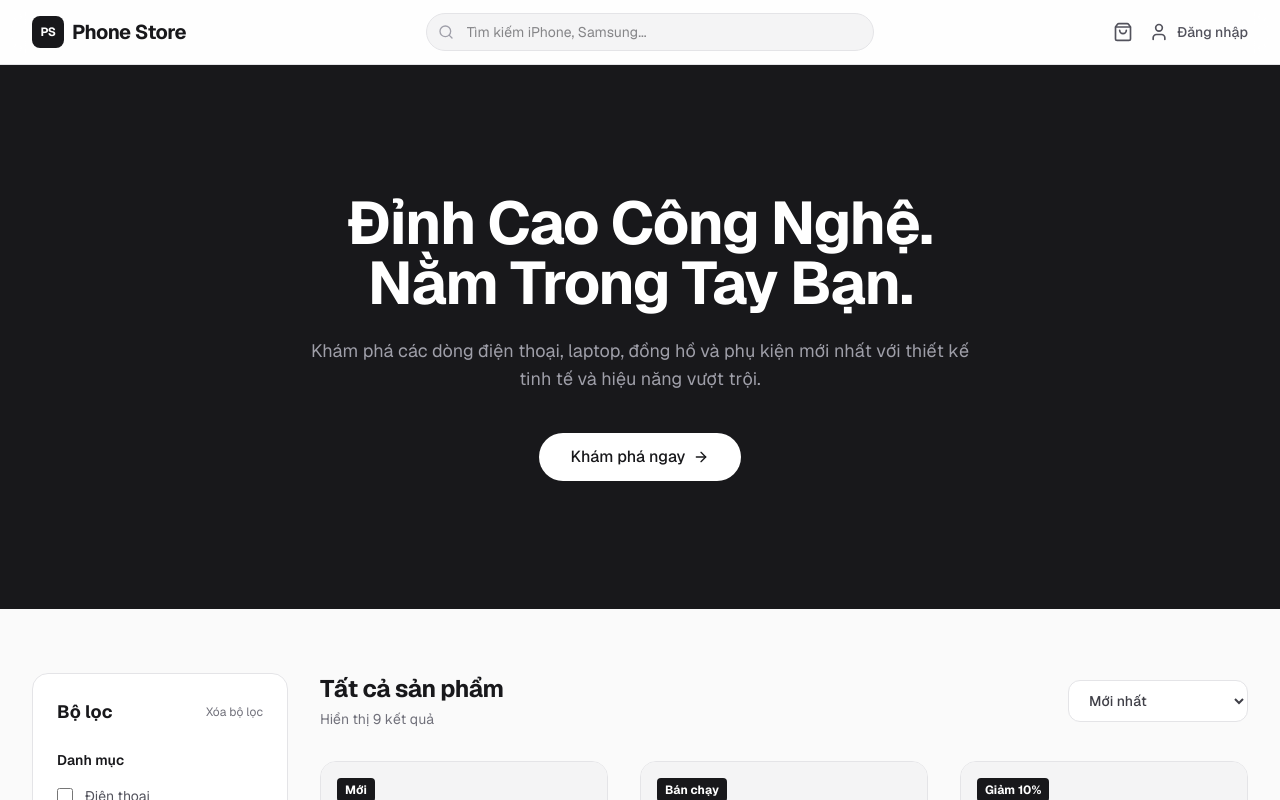
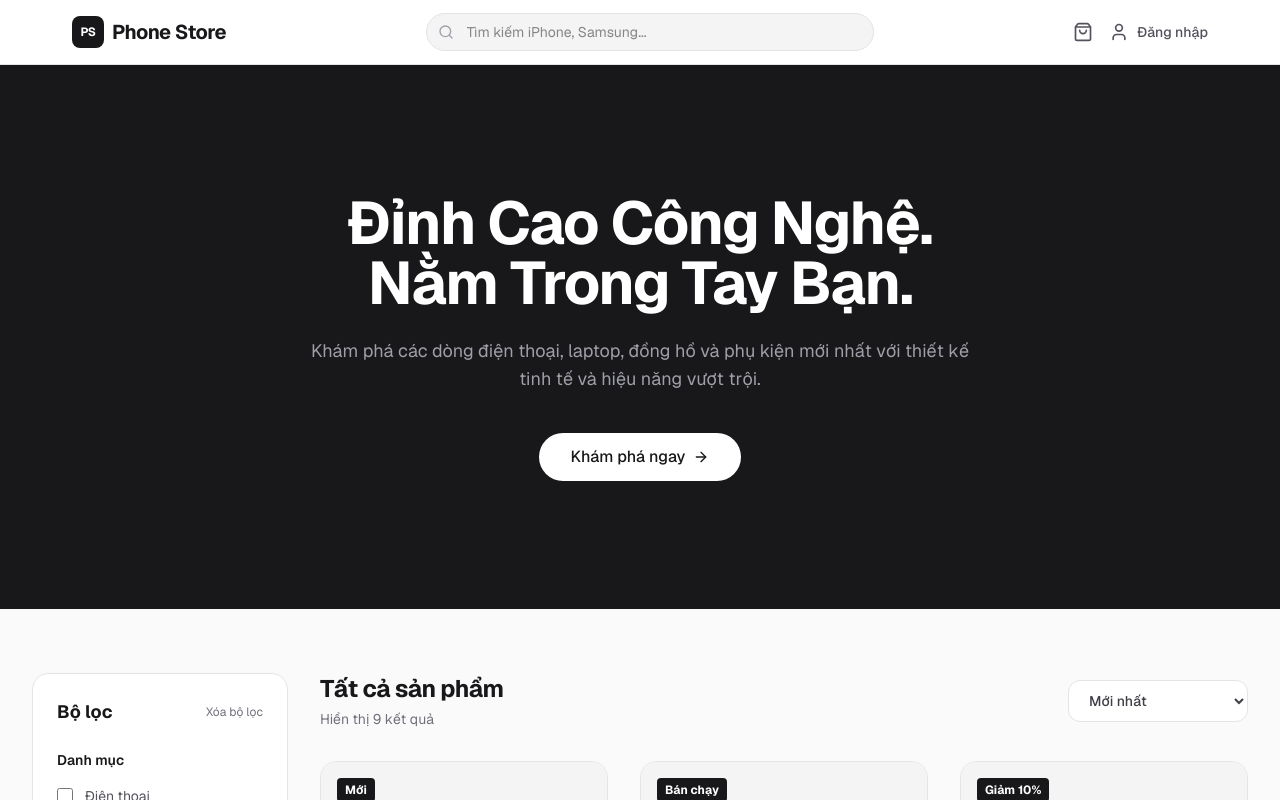
Before and after one commit to sunnytran123/phone-store-system, a Next.js app: page / in a window 1280 px wide. Shown: the top 800 px of the page. Built offline with nearby package versions, Linux system fonts and the light colour scheme.

Commit message:
feat: extract and apply global Header with auth dialog across pages

```diff
--- a/app/layout.tsx
+++ b/app/layout.tsx
@@ -17,13 +17,20 @@ export const metadata: Metadata = {
   description: "Generated by create next app",
 };
 
-export default function RootLayout({ children }: LayoutProps<"/">) {
+import Footer from "@/components/Footer";
+import Header from "@/components/Header";
+
+export default function RootLayout({ children }: { children: React.ReactNode }) {
   return (
     <html
       lang="en"
       className={`${geistSans.variable} ${geistMono.variable} h-full antialiased`}
     >
-      <body className="min-h-full flex flex-col">{children}</body>
+      <body className="min-h-full flex flex-col bg-zinc-50 text-zinc-900 font-sans">
+        <Header />
+        {children}
+        <Footer />
+      </body>
     </html>
   );
 }
--- a/app/page.tsx
+++ b/app/page.tsx
@@ -52,43 +52,6 @@ export default function HomePage() {
 
   return (
     <div className="min-h-screen bg-zinc-50 font-sans text-zinc-900">
-      {/* Navigation */}
-      <nav className="sticky top-0 z-50 bg-white/80 backdrop-blur-md border-b border-zinc-200">
-        <div className="max-w-7xl mx-auto px-4 sm:px-6 lg:px-8">
-          <div className="flex justify-between h-16 items-center">
-            <div className="flex items-center gap-2">
-              <div className="w-8 h-8 bg-zinc-900 text-white rounded-lg flex items-center justify-center font-bold text-xs tracking-tighter">
-                PS
-              </div>
-              <span className="font-bold text-xl tracking-tight hidden sm:block">Phone Store</span>
-            </div>
-
-            <div className="hidden md:flex flex-1 max-w-md mx-8">
-              <div className="relative w-full">
-                <div className="absolute inset-y-0 left-0 pl-3 flex items-center pointer-events-none">
-                  <Search className="h-4 w-4 text-zinc-400" />
-                </div>
-                <input
-                  type="text"
-                  className="block w-full pl-10 pr-3 py-2 border border-zinc-200 rounded-full bg-zinc-100 text-sm focus:outline-none focus:ring-2 focus:ring-zinc-900 focus:bg-white transition-colors"
-                  placeholder="Tìm kiếm iPhone, Samsung..."
-                />
-              </div>
-            </div>
-
-            <div className="flex items-center gap-4">
-              <button onClick={handleActionRequiresAuth} className="text-zinc-600 hover:text-zinc-900 transition-colors">
-                <ShoppingBag className="w-5 h-5" />
-              </button>
-              <Link href="/login" className="flex items-center gap-2 text-sm font-medium text-zinc-600 hover:text-zinc-900 transition-colors">
-                <User className="w-5 h-5" />
-                <span className="hidden sm:inline">Đăng nhập</span>
-              </Link>
-            </div>
-          </div>
-        </div>
-      </nav>
-
       {/* Hero Section */}
       <div className="bg-zinc-900 text-white">
         <div className="max-w-7xl mx-auto px-4 sm:px-6 lg:px-8 py-20 lg:py-32 flex flex-col items-center text-center">
--- /dev/null
+++ b/components/Header.tsx
@@ -0,0 +1,82 @@
+"use client";
+
+import { ShoppingBag, User, Search } from "lucide-react";
+import Link from "next/link";
+import { useState } from "react";
+import { useRouter } from "next/navigation";
+
+export default function Header() {
+  const router = useRouter();
+  const [showAuthDialog, setShowAuthDialog] = useState(false);
+
+  const handleActionRequiresAuth = () => {
+    setShowAuthDialog(true);
+  };
+
+  return (
+    <>
+      <nav className="sticky top-0 z-50 bg-white border-b border-zinc-200 shadow-sm">
+        <div className="max-w-[1200px] mx-auto px-4 sm:px-6 lg:px-8">
+          <div className="flex justify-between h-16 items-center">
+            <Link href="/" className="flex items-center gap-2">
+              <div className="w-8 h-8 bg-zinc-900 text-white rounded-lg flex items-center justify-center font-bold text-xs tracking-tighter">
+                PS
+              </div>
+              <span className="font-bold text-xl text-zinc-900 tracking-tight hidden sm:block">Phone Store</span>
+            </Link>
+
+            <div className="hidden md:flex flex-1 max-w-md mx-8">
+              <div className="relative w-full">
+                <div className="absolute inset-y-0 left-0 pl-3 flex items-center pointer-events-none">
+                  <Search className="h-4 w-4 text-zinc-400" />
+                </div>
+                <input
+                  type="text"
+                  className="block w-full pl-10 pr-3 py-2 border border-zinc-200 rounded-full bg-zinc-100 text-sm focus:outline-none focus:ring-2 focus:ring-zinc-900 focus:bg-white transition-colors"
+                  placeholder="Tìm kiếm iPhone, Samsung..."
+                />
+              </div>
+            </div>
+
+            <div className="flex items-center gap-4">
+              <button onClick={handleActionRequiresAuth} className="text-zinc-600 hover:text-zinc-900 transition-colors">
+                <ShoppingBag className="w-5 h-5" />
+              </button>
+              <Link href="/login" className="flex items-center gap-2 text-sm font-medium text-zinc-600 hover:text-zinc-900 transition-colors">
+                <User className="w-5 h-5" />
+                <span className="hidden sm:inline">Đăng nhập</span>
+              </Link>
+            </div>
+          </div>
+        </div>
+      </nav>
+
+      {/* Auth Dialog */}
+      {showAuthDialog && (
+        <div className="fixed inset-0 z-[100] flex items-center justify-center bg-black/50 backdrop-blur-sm animate-in fade-in duration-200">
+          <div className="bg-white rounded-2xl p-6 w-[90%] max-w-[400px] shadow-2xl animate-in zoom-in-95 duration-200">
+            <h3 className="text-xl font-bold text-zinc-900 mb-2">Yêu cầu đăng nhập</h3>
+            <p className="text-zinc-600 text-sm mb-6">Vui lòng đăng nhập vào hệ thống để tiếp tục thực hiện chức năng mua hàng.</p>
+            <div className="flex gap-3 justify-end">
+              <button
+                onClick={() => setShowAuthDialog(false)}
+                className="px-4 py-2.5 text-sm font-medium text-zinc-700 bg-zinc-100 rounded-xl hover:bg-zinc-200 transition-colors"
+              >
+                Hủy bỏ
+              </button>
+              <button
+                onClick={() => {
+                  setShowAuthDialog(false);
+                  router.push("/login");
+                }}
+                className="px-4 py-2.5 text-sm font-medium text-white bg-zinc-900 rounded-xl hover:bg-zinc-800 transition-colors shadow-md"
+              >
+                Đăng nhập ngay
+              </button>
+            </div>
+          </div>
+        </div>
+      )}
+    </>
+  );
+}
```
